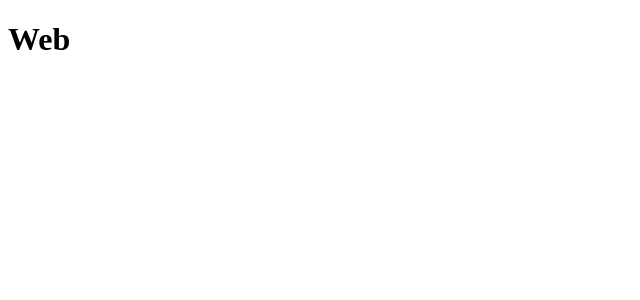
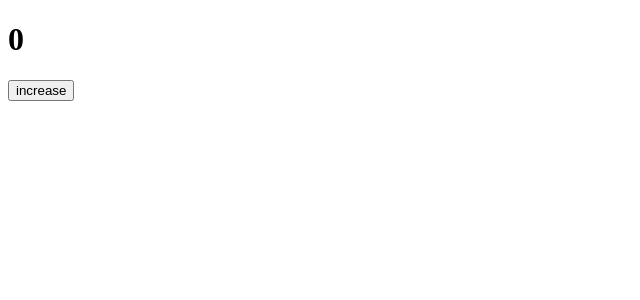
Before and after one commit to drew-harris/robolist, a Next.js app in the folder apps/web/: page / in a window 1280 px wide. Shown: the top 300 px of the page, without its empty margins (0-640 px from the left). Built offline with nearby package versions, Linux system fonts and the light colour scheme.

Commit message:
Fix nextconfig

```diff
--- a/apps/web/next.config.js
+++ b/apps/web/next.config.js
@@ -1,4 +1,4 @@
-const withTM = require("next-transpile-modules")(["ui"]);
+const withTM = require("next-transpile-modules")([]);
 
 module.exports = withTM({
   reactStrictMode: true,
--- a/apps/web/pages/index.tsx
+++ b/apps/web/pages/index.tsx
@@ -1,7 +1,11 @@
+import { useState } from "react";
+
 export default function Web() {
+  const [count, setCount] = useState(0);
   return (
     <div>
-      <h1>Web</h1>
+      <h1>{count}</h1>
+      <button onClick={() => setCount((prev) => prev + 1)}>increase</button>
     </div>
   );
 }
```
